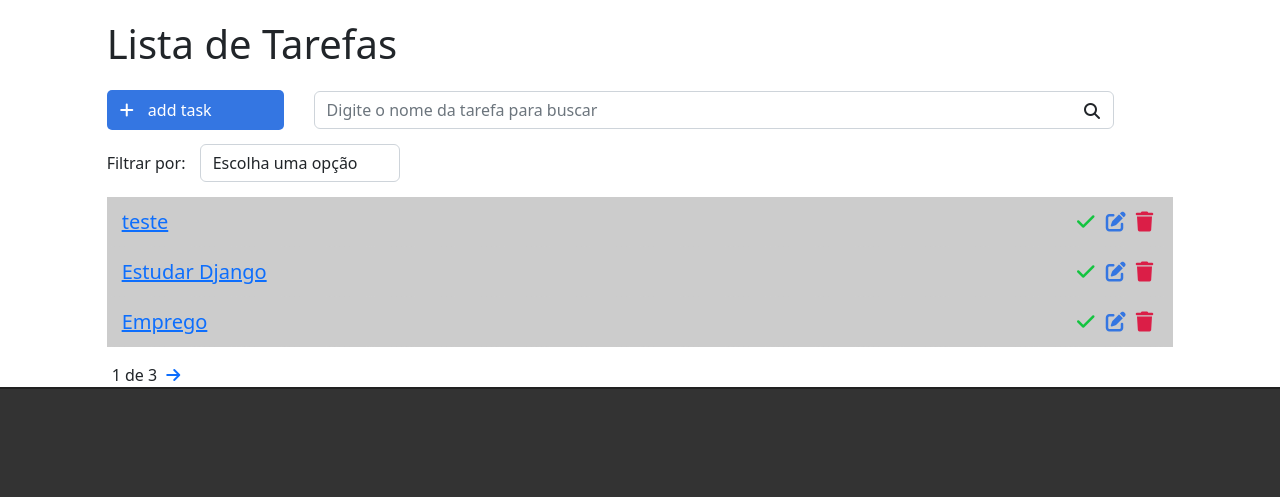
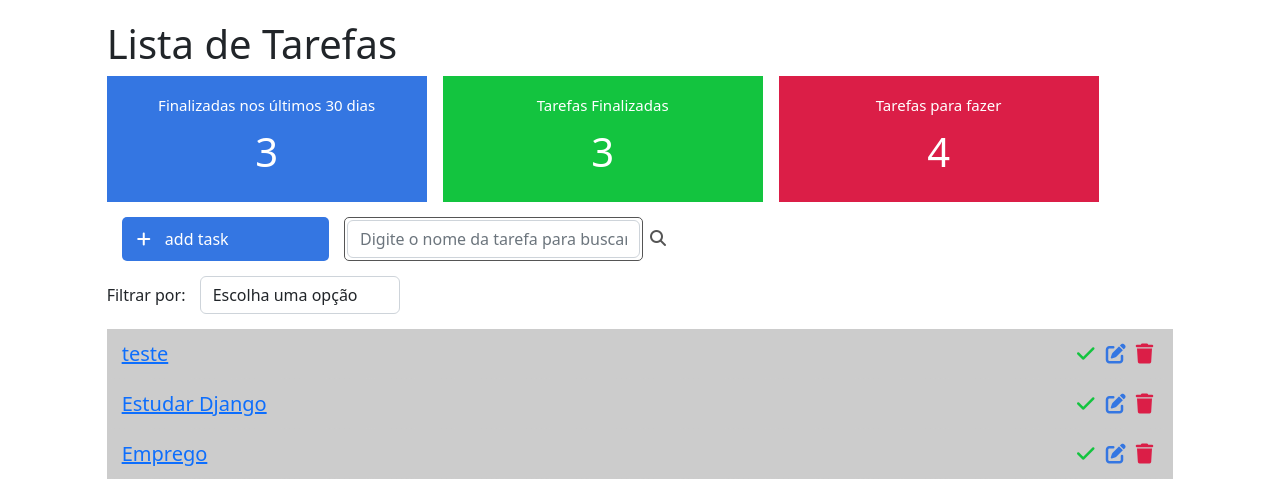
Before and after one commit to Krupique/django-projects, a Django app: page / in a window 1280 px wide. Shown: the part 57-554 px from the top of the page. Run offline with Django 4.2, Linux system fonts and the light colour scheme; a user stored in the database is signed in; data comes from the database, SQL or seed files in the repository; both versions use the stored data as it was after the commit.

Commit message:
CHORE: Adicionado dashboard de tasks

```diff
--- a/00-projeto_todo/todo/tasks/static/css/style.css
+++ b/00-projeto_todo/todo/tasks/static/css/style.css
@@ -26,7 +26,65 @@
     letter-spacing: 1px;
 }
 
+/* Dashboard */
+
+.dashboard {
+    padding: 0;
+    width: 100%;
+    display: flex;
+
+}
+
+.dashboard h4{
+    font-size: 15px;
+}
+
+.dashboard span{
+    font-size: 40px;
+
+    width: 100%;
+}
+
+.dashboard-box {
+
+    background-color: #ccc;
+    color: #fff;
+    padding: 20px;
+    box-sizing: border-box;
+    height: 32%;
+    text-align: center;
+}
+
+.dashboard-box:nth-child(2) {
+    margin-left: 1.5%;
+    margin-right: 1.5%;
+}
+
+#dashboard-lastdays {
+    width: 30%;
+    background-color: #3476e2;
+}
+
+#dashboard-done {
+    width: 30%;
+    background-color: #13c43f;
+}
+
+#dashboard-doing {
+    width: 30%;
+    background-color: #db1e47;
+}
+
 /* Botão adicionar */
+.div-search-add{
+    display: flex;
+    margin: 15px;
+}
+
+.div-add{
+    width: 20%;
+}
+
 #add-link {
     text-decoration: none;
 }
@@ -34,9 +92,9 @@
 .add-div {
     background-color: #3476e2;
     cursor: pointer;
-    display: inline-block;
+
     color: #fff;
-    padding: 8px;
+    padding: 10px;
     border-radius: 5px;
     margin-right: 25px;
 }
@@ -48,19 +106,19 @@
 }
 
 /* Search */
+#search-form {
+    color: #555;
+    display: flex;
+    padding: 2px;
+    border: 1px solid currentColor;
+    border-radius: 5px;
 
-.fas.fa-search{
-    position: absolute;
-    top: 160px;
-    right: 180px;
-    cursor: pointer;
+    margin-left: 15px;
+    margin-right: 15px;
 }
 
-.search-div {
-    padding: 0px;
-    margin-top: 15px;
-    margin-bottom: 15px;
-    display: inline-block;
+#search-btn{
+    padding: 10px;
 }
 
 /* Filtros */
--- a/00-projeto_todo/todo/tasks/templates/tasks/list.html
+++ b/00-projeto_todo/todo/tasks/templates/tasks/list.html
@@ -6,19 +6,45 @@
 <div class="offset-1 col-10 list-div">
     <h1>Lista de Tarefas</h1>
 
-    <a id="add-link" href="newtask/">
-        <div class="col-2 add-div">
-            <i class="fas fa-plus"></i> add task
+
+    <div class="container dashboard ">
+        <div class="col-4 dashboard-box" id="dashboard-lastdays">
+            <h4>Finalizadas nos últimos 30 dias</h4>
+            <span>{{taskDoneRecently}}</span>
         </div>
-    </a>
 
-    <div class="col-9 search-div">
-        <form method="GET" id="search-form">
-            <span>
+        <div class="col-4 dashboard-box" id="dashboard-done">
+            <h4>Tarefas Finalizadas</h4>
+            <span>{{taskDone}}</span>
+        </div>
+
+        <div class="col-4 dashboard-box" id="dashboard-doing">
+            <h4>Tarefas para fazer</h4>
+            <span>{{taskDoing}}</span>
+        </div>
+
+    </div>
+
+
+    <div class="div-search-add">
+
+        <div class="div-add">
+            <a id="add-link" href="newtask/">
+                <div class="col-12 add-div">
+                    <i class="fas fa-plus"></i> add task
+                </div>
+            </a>
+        </div>
+
+        <div class="search-div">
+            <form method="GET" id="search-form">
                 <input class="form-control col-6" type="text" id="search" name="search" placeholder="Digite o nome da tarefa para buscar" value="{{ request.GET.search }}">
                 <i class="fas fa-search" id="search-btn"></i>
-            </span>
-        </form>
+
+            </form>
+        </div>
+
+
     </div>
 
     <div class="col-12 filter-div">
@@ -30,6 +56,7 @@
         </select>
 
     </div>
+
 
     {% if messages %}
         <ul class="messages">
--- a/00-projeto_todo/todo/tasks/views.py
+++ b/00-projeto_todo/todo/tasks/views.py
@@ -2,9 +2,12 @@ from django.shortcuts import render, get_object_or_404, redirect
 from django.contrib.auth.decorators import login_required
 from django.core.paginator import Paginator
 from django.http import HttpResponse
+from django.contrib import messages
+import datetime
+
 from .forms import TaskForm
 from .models import Task
-from django.contrib import messages
+
 
 def helloWorld(request):
     return HttpResponse('Hello World')
@@ -17,6 +20,9 @@ def taskList(request):
 
     search = request.GET.get('search')
     filter = request.GET.get('filter')
+    taskDoneRecently = Task.objects.filter(done='done', updated_at__gt=datetime.datetime.now() - datetime.timedelta(days=30), user=request.user).count()
+    taskDone = Task.objects.filter(done='done', user=request.user).count()
+    taskDoing = Task.objects.filter(done='doing', user=request.user).count()
 
     if search:
         tasks = Task.objects.filter(title__icontains=search, user=request.user)
@@ -33,7 +39,8 @@ def taskList(request):
 
         tasks = paginator.get_page(page)
 
-    return render(request, 'tasks/list.html', {'tasks': tasks})
+    return render(request, 'tasks/list.html', {'tasks': tasks, 'taskDoneRecently': taskDoneRecently, \
+        'taskDone': taskDone, 'taskDoing': taskDoing})
 
 @login_required
 def taskView(request, id):
```
Also changed, not shown: 00-projeto_todo/todo/db.sqlite3.
